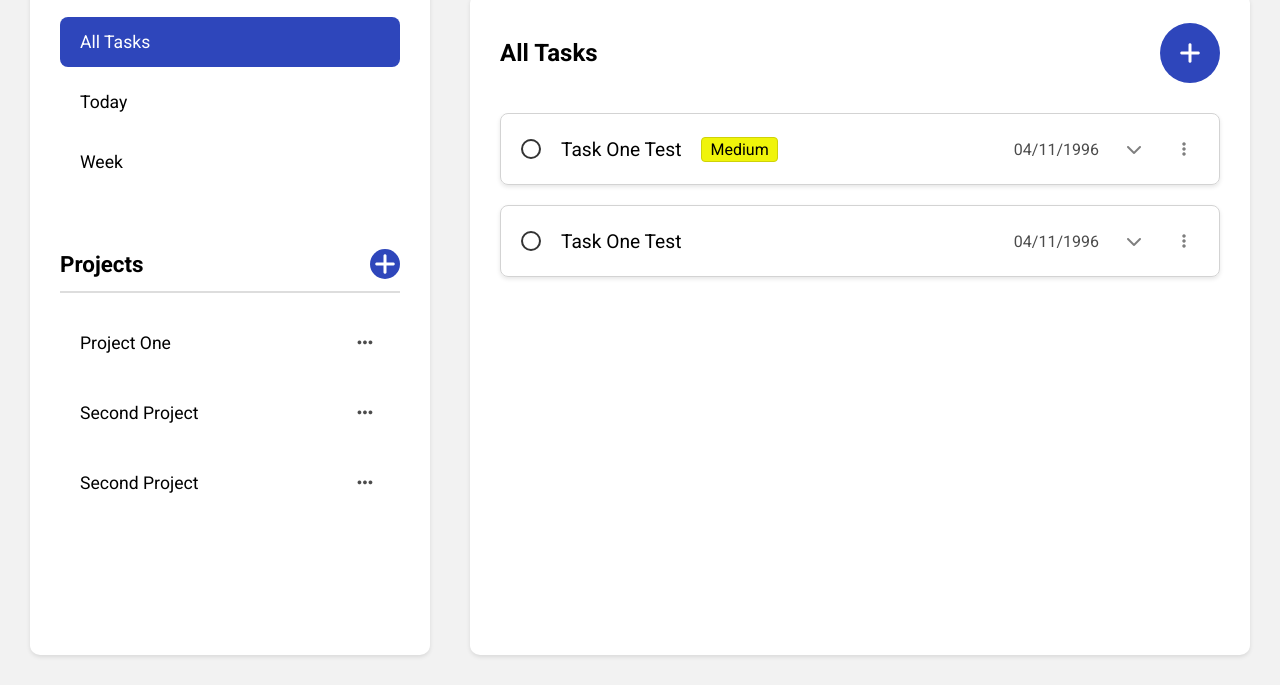
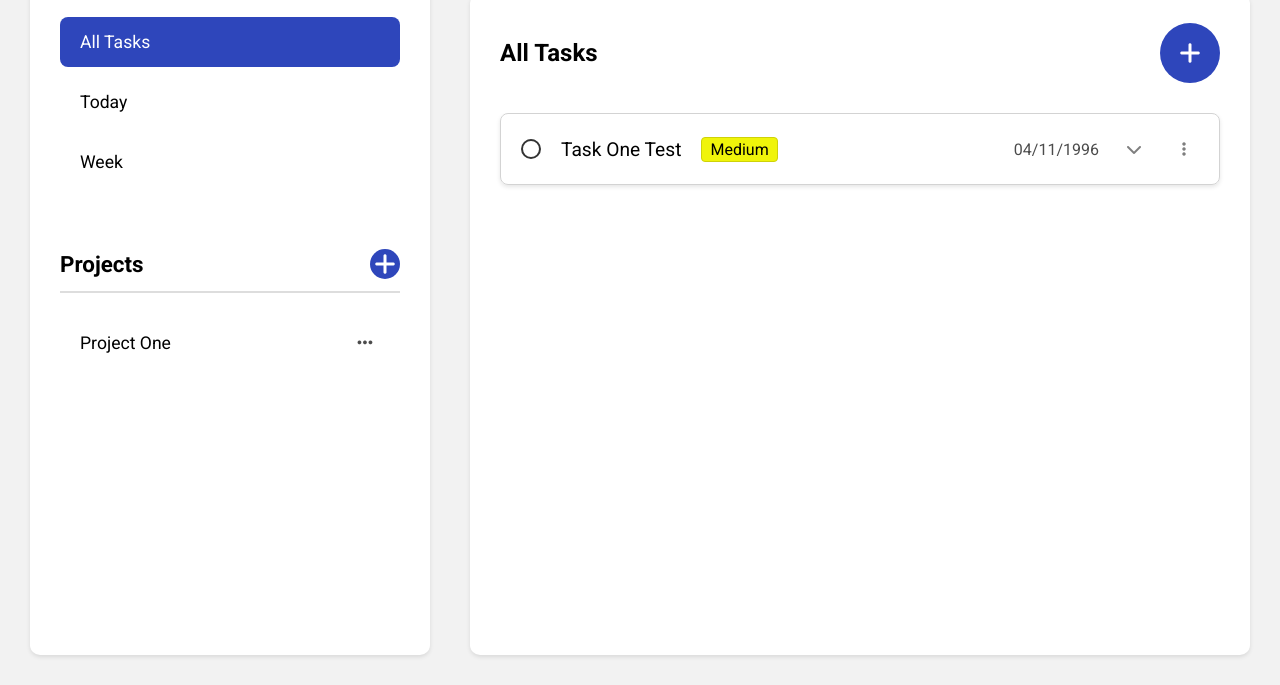
Before and after one commit to dillondipetrillo/task-manager, a plain HTML site: page index.html in a window 1280 px wide. Shown: the part 115-800 px from the top of the page. Drawn offline with Linux system fonts and the light colour scheme.

```diff
--- a/index.html
+++ b/index.html
@@ -85,26 +85,6 @@
                   <span>Delete</span>
                 </div>
               </div>
-              <div class="project-task">
-                Second Project
-                <span class="project-edit-icon">
-                  <i class="fa-solid fa-ellipsis"></i>
-                </span>
-                <div class="edit-delete">
-                  <span>Edit</span>
-                  <span>Delete</span>
-                </div>
-              </div>
-              <div class="project-task">
-                Second Project
-                <span class="project-edit-icon">
-                  <i class="fa-solid fa-ellipsis"></i>
-                </span>
-                <div class="edit-delete">
-                  <span>Edit</span>
-                  <span>Delete</span>
-                </div>
-              </div>
             </div>
           </div>
         </section>
@@ -147,35 +127,6 @@
                   </p>
                 </div>
               </div>
-              <div class="content-task">
-                <div class="content-task-container">
-                  <div class="content-task-container-left">
-                    <div class="check-complete"></div>
-                    <span class="content-task-title">Task One Test</span>
-                  </div>
-                  <div class="content-task-container-right">
-                    <span class="content-task-date">04/11/1996</span>
-                    <div class="content-task-open">
-                      <i class="fa-solid fa-chevron-down"></i>
-                    </div>
-                    <div class="content-task-edit">
-                      <i class="fa-solid fa-ellipsis-vertical"></i>
-                    </div>
-                    <div class="edit-delete">
-                      <span>Edit</span>
-                      <span>Delete</span>
-                    </div>
-                  </div>
-                </div>
-                <div class="content-task-notes">
-                  <p>
-                    Lorem ipsum dolor sit amet consectetur adipisicing elit.
-                    Nulla excepturi quo eius ex modi a non repellat quam nisi.
-                    Quas vero, commodi dolor cumque eius fugiat consequuntur!
-                    Accusamus, similique delectus?
-                  </p>
-                </div>
-              </div>
             </div>
           </div>
         </section>
```
Also changed, not shown: bundle.js (+21 -1 lines).
